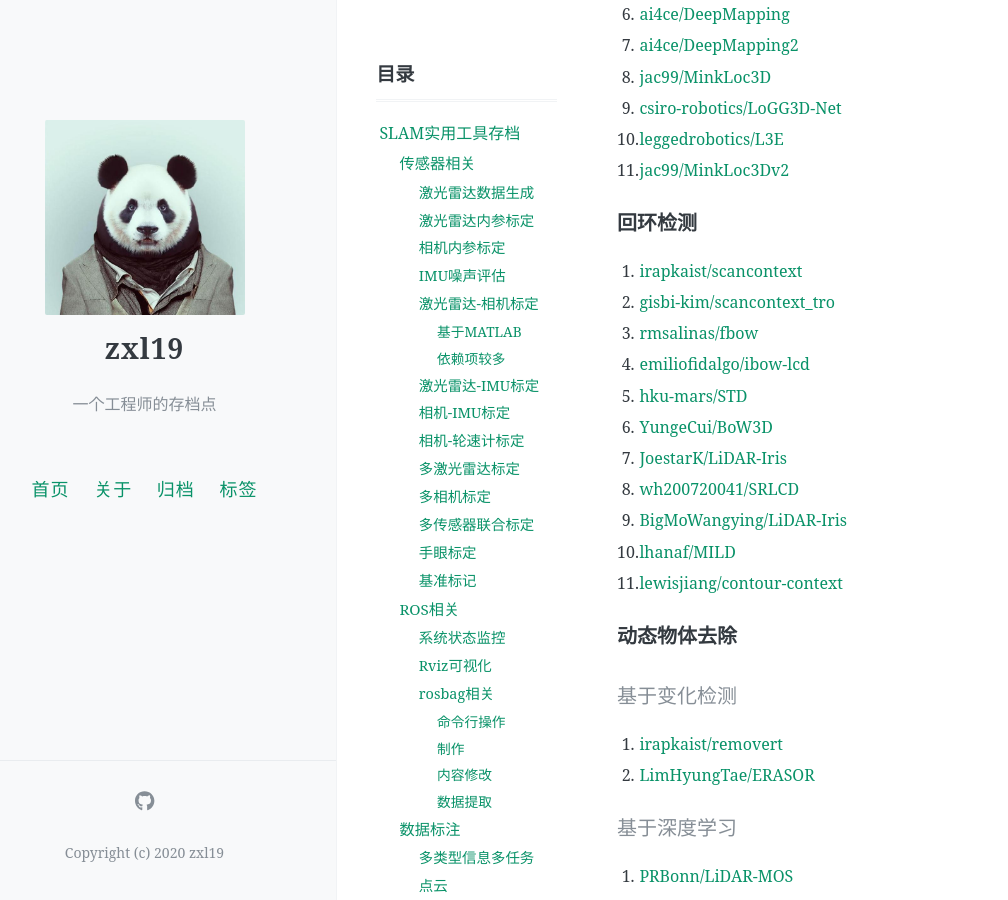
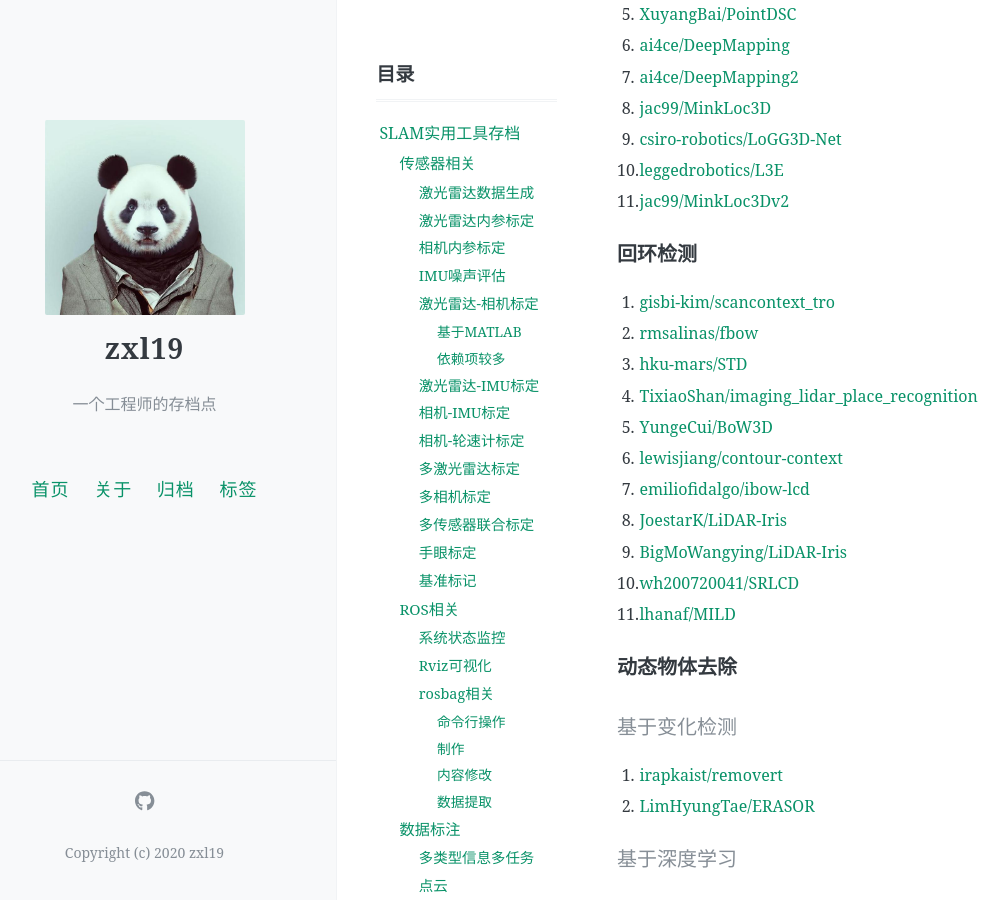
Before and after one commit to zxl19/zxl19.github.io, a Jekyll site: the page built from _posts/2021-05-25-slam-tool.md, in a window 1280 px wide and 900 px high, scrolled down 15993 px. Shown: the whole window, without its empty margins (47-1055 px from the left). Built offline with Jekyll 4.4.1, drawn with Linux system fonts in a browser that asks for light colours; comment, search, counter and statistics services are not loaded; some of the changed text lies outside the part shown.

Commit message:
Update Posts modified:   _posts/2020-06-08-meme-archive.md modified:   _posts/2021-05-25-slam-tool.md modified:   _posts/2021-05-31-awesome-list.md modified:   _posts/2021-06-01-cpp-library.md modified:   _posts/2022-10-11-slam-material.md modified:   _posts/2023-03-28-python-package.md

```diff
--- a/_posts/2021-05-25-slam-tool.md
+++ b/_posts/2021-05-25-slam-tool.md
@@ -570,17 +571,17 @@ pinned: false
 
 ### 回环检测
 
-1. [irapkaist/scancontext](https://github.com/irapkaist/scancontext)
-2. [gisbi-kim/scancontext_tro](https://github.com/gisbi-kim/scancontext_tro)
-3. [rmsalinas/fbow](https://github.com/rmsalinas/fbow)
-4. [emiliofidalgo/ibow-lcd](https://github.com/emiliofidalgo/ibow-lcd)
-5. [hku-mars/STD](https://github.com/hku-mars/STD)
-6. [YungeCui/BoW3D](https://github.com/YungeCui/BoW3D)
-7. [JoestarK/LiDAR-Iris](https://github.com/JoestarK/LiDAR-Iris)
-8. [wh200720041/SRLCD](https://github.com/wh200720041/SRLCD)
+1. [gisbi-kim/scancontext_tro](https://github.com/gisbi-kim/scancontext_tro)
+2. [rmsalinas/fbow](https://github.com/rmsalinas/fbow)
+3. [hku-mars/STD](https://github.com/hku-mars/STD)
+4. [TixiaoShan/imaging_lidar_place_recognition](https://github.com/TixiaoShan/imaging_lidar_place_recognition)
+5. [YungeCui/BoW3D](https://github.com/YungeCui/BoW3D)
+6. [lewisjiang/contour-context](https://github.com/lewisjiang/contour-context)
+7. [emiliofidalgo/ibow-lcd](https://github.com/emiliofidalgo/ibow-lcd)
+8. [JoestarK/LiDAR-Iris](https://github.com/JoestarK/LiDAR-Iris)
 9. [BigMoWangying/LiDAR-Iris](https://github.com/BigMoWangying/LiDAR-Iris)
-10. [lhanaf/MILD](https://github.com/lhanaf/MILD)
-11. [lewisjiang/contour-context](https://github.com/lewisjiang/contour-context)
+10. [wh200720041/SRLCD](https://github.com/wh200720041/SRLCD)
+11. [lhanaf/MILD](https://github.com/lhanaf/MILD)
 
 ### 动态物体去除
 
```
Also changed, not shown: other parts of _posts/2021-05-25-slam-tool.md (+14 -12 lines), _posts/2020-06-08-meme-archive.md (+15 -13 lines), _posts/2021-05-31-awesome-list.md (+2 -1 lines), _posts/2021-06-01-cpp-library.md (+6 -0 lines), _posts/2022-10-11-slam-material.md (+7 -6 lines), _posts/2023-03-28-python-package.md (+9 -2 lines).
